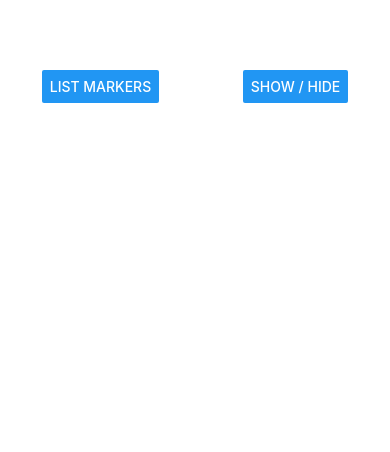
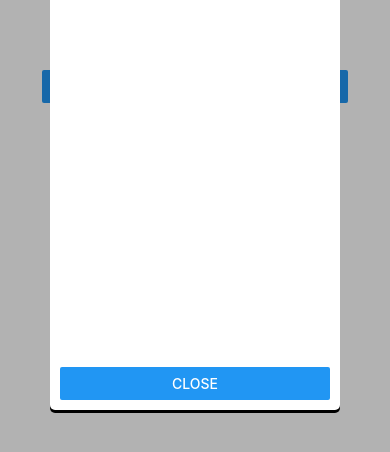
Before and after one commit to Dawichi/map-markers, a React Native app: screen / in a window 390 px wide. Both pictures are taken after a click on the button "LIST MARKERS". Shown: the part 336-788 px from the top of the page. Built offline with nearby package versions, Linux system fonts and the light colour scheme.

Commit message:
List component

```diff
--- a/App.js
+++ b/App.js
@@ -1,20 +1,20 @@
 import { StatusBar } from 'expo-status-bar'
 import React, { useState } from 'react'
 import { Dimensions, StyleSheet, Text, View, Button } from 'react-native'
-import { Map, Modal, Panel, Input } from './components'
+import { Map, Modal, Panel, Input, List } from './components'
 
 export default function App() {
 
 	const [points, setPoints] = useState([])
 	const [pointTemp, setPointTemp] = useState({})
-
 	const [name, setName] = useState('')
-
 	const [visibility, setVisibility] = useState(false)
+	const [visibilityFilter, setVisibilityFilter] = useState('new_point') // new_point, all_points
 
 	const handleLongPress = ({ nativeEvent }) => {
 		setPointTemp(nativeEvent.coordinate)
 		setVisibility(true)
+		setVisibilityFilter('new_point')
 	}
 
 	const handleChangeText = text => {
@@ -28,19 +28,29 @@ export default function App() {
 		setName('')
 	}
 
-	console.log(points)
+	const handleList = () => {
+		setVisibilityFilter('all_points')
+		setVisibility(true)
+	}
 
 	return (
 	  <View style={styles.container}>
 		<Map onLongPress={handleLongPress} />
-		<Panel />
+		<Panel onPressLeft={handleList} textLeft='List markers' />
 		<Modal visibility={visibility}>
+			{
+				visibilityFilter === 'new_point'
+				?
+				<>
 					<Input
 						title="Name"
 						placeholder="Name of the marker"
 						onChangeText={handleChangeText}
 					/>
 					<Button title="Accept" onPress={handleSubmit} />
+				</>
+				: <List points={points} />
+			}
 		</Modal>
 		<StatusBar style="auto" />
 	  </View>
--- /dev/null
+++ b/components/List.js
@@ -0,0 +1,38 @@
+import React from 'react'
+import { Dimensions, StyleSheet, FlatList, Text, View, Button } from 'react-native'
+
+export default ({ points }) => {
+
+	return (
+		<>
+			<View style={styles.list}>
+				<FlatList
+					data={points.map(x => x.name)}
+					renderItem={({ item }) => <View style={styles.item}><Text>{item}</Text></View>}
+					keyExtractor={item => item}
+				/>
+			</View>
+			<View style={styles.button}>
+				<Button title='Close'/>
+			</View>
+		</>
+	)
+}
+
+const { height } = Dimensions.get('window')
+
+const styles = StyleSheet.create({
+	list: {
+		height: height - 250,
+	},
+	item: {
+		borderBottomWidth: 1,
+		borderColor: '#ccc',
+		height: 50,
+		justifyContent: 'center',
+		padding: 15,
+	},
+	button: {
+		padding: 10,
+	},
+})
--- a/components/Modal.js
+++ b/components/Modal.js
@@ -1,5 +1,5 @@
 import React from 'react'
-import { StyleSheet, View, Text, Modal } from 'react-native'
+import { Dimensions, StyleSheet, View, Modal } from 'react-native'
 
 export default ({ children, visibility }) => {
 
@@ -18,16 +18,19 @@ export default ({ children, visibility }) => {
 	)
 }
 
+const { width } = Dimensions.get('window')
+
 const styles = StyleSheet.create({
 	center: {
 		flex: 1,
 		justifyContent: 'center',
 		alignItems: 'center',
+		backgroundColor: 'rgba(0,0,0,0.3)',
 	},
 	modalView: {
+		minWidth: width - 100,
 		backgroundColor: '#fff',
 		borderRadius: 5,
-		padding: 20,
 		shadowColor: '#000',
 		shadowOffset: {
 			height: 3,
--- a/components/Panel.js
+++ b/components/Panel.js
@@ -1,11 +1,11 @@
 import React from 'react'
 import { Dimensions, StyleSheet, Button, View } from 'react-native'
 
-export default () => {
+export default ({ onPressLeft, textLeft }) => {
 
 	return (
 		<View style={styles.panel}>
-			<Button title='List Markers' />
+			<Button title={textLeft} onPress={onPressLeft} />
 			<Button title='Show / Hide' />
 		</View>
 	)
--- a/components/index.js
+++ b/components/index.js
@@ -2,3 +2,4 @@ export { default as Map } from './Map'
 export { default as Modal } from './Modal'
 export { default as Panel } from './Panel'
 export { default as Input } from './Input'
+export { default as List } from './List'
```
Lines whose indentation alone changed are shown as unchanged.
